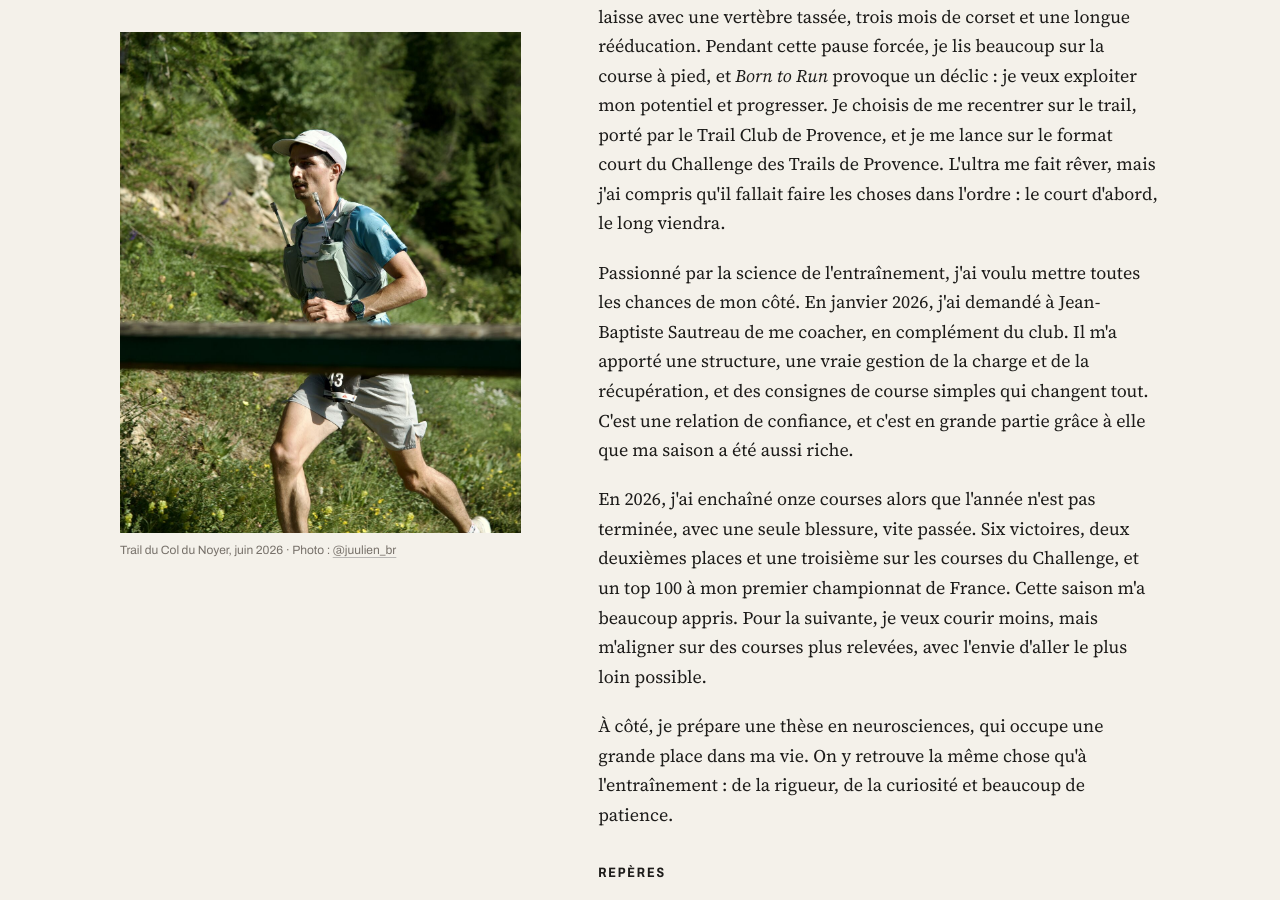
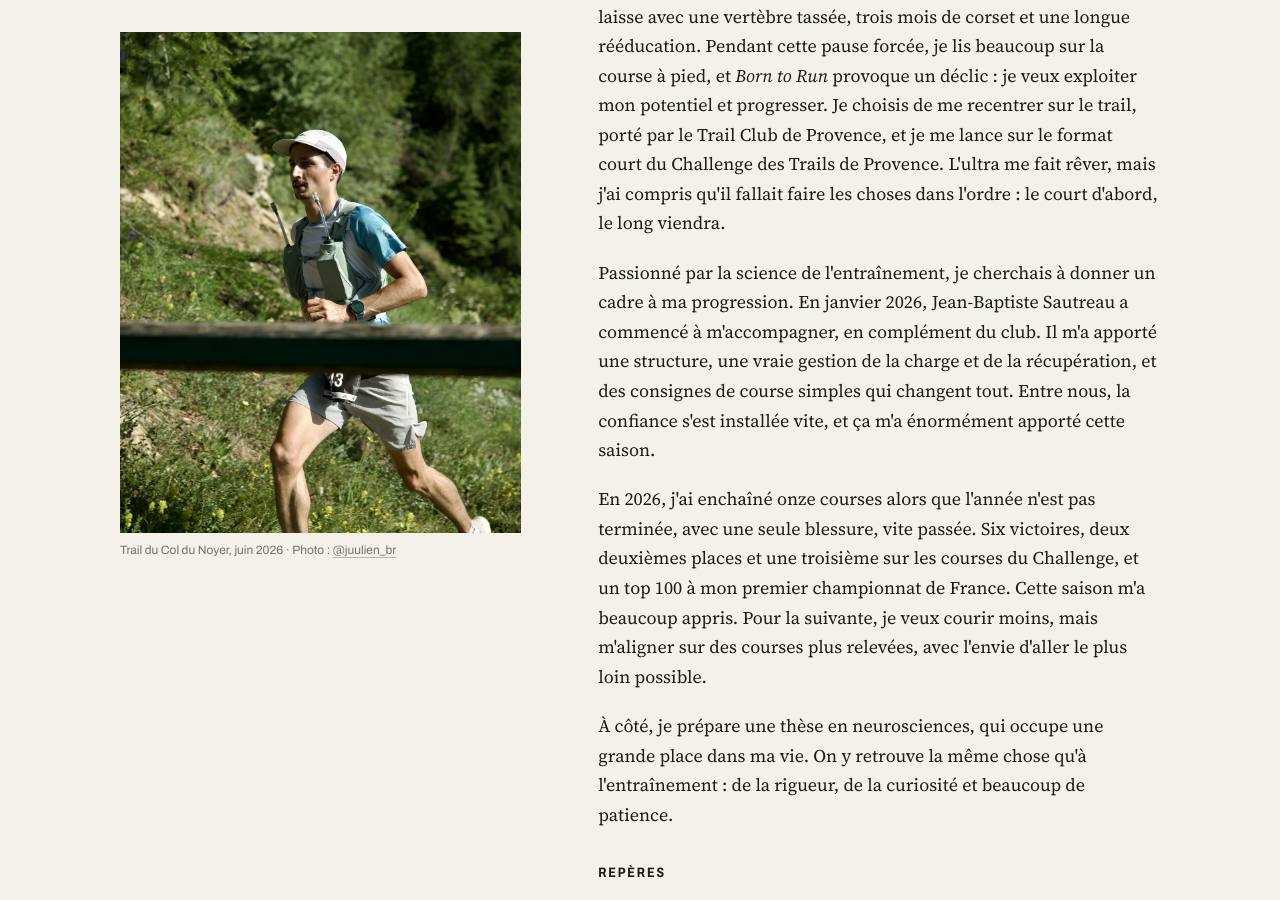
Before and after one commit to ulascombes/Uriel-Lascombes-Trail, a Jekyll site: the page built from a-propos.html, in a window 1280 px wide and 900 px high, scrolled down 1114 px. Built offline with Jekyll 4.4.1, drawn with Linux system fonts in a browser that asks for light colours.

Commit message:
small stuffs

```diff
--- a/a-propos.html
+++ b/a-propos.html
@@ -20,7 +20,7 @@ description: "Uriel Lascombes, coureur de trail court à Marseille, Trail Club d
 
     <p>En 2024, je me forme au parapente avec un rêve : monter en alpinisme et redescendre en volant. En novembre, un accident me laisse avec une vertèbre tassée, trois mois de corset et une longue rééducation. Pendant cette pause forcée, je lis beaucoup sur la course à pied, et <em>Born to Run</em> provoque un déclic : je veux exploiter mon potentiel et progresser. Je choisis de me recentrer sur le trail, porté par le Trail Club de Provence, et je me lance sur le format court du Challenge des Trails de Provence. L'ultra me fait rêver, mais j'ai compris qu'il fallait faire les choses dans l'ordre : le court d'abord, le long viendra.</p>
 
-    <p>Passionné par la science de l'entraînement, j'ai voulu mettre toutes les chances de mon côté. En janvier 2026, j'ai demandé à Jean-Baptiste Sautreau de me coacher, en complément du club. Il m'a apporté une structure, une vraie gestion de la charge et de la récupération, et des consignes de course simples qui changent tout. C'est une relation de confiance, et c'est en grande partie grâce à elle que ma saison a été aussi riche.</p>
+    <p>Passionné par la science de l'entraînement, je cherchais à donner un cadre à ma progression. En janvier 2026, Jean-Baptiste Sautreau a commencé à m'accompagner, en complément du club. Il m'a apporté une structure, une vraie gestion de la charge et de la récupération, et des consignes de course simples qui changent tout. Entre nous, la confiance s'est installée vite, et ça m'a énormément apporté cette saison.</p>
 
     <p>En 2026, j'ai enchaîné onze courses alors que l'année n'est pas terminée, avec une seule blessure, vite passée. Six victoires, deux deuxièmes places et une troisième sur les courses du Challenge, et un top 100 à mon premier championnat de France. Cette saison m'a beaucoup appris. Pour la suivante, je veux courir moins, mais m'aligner sur des courses plus relevées, avec l'envie d'aller le plus loin possible.</p>
 
```
